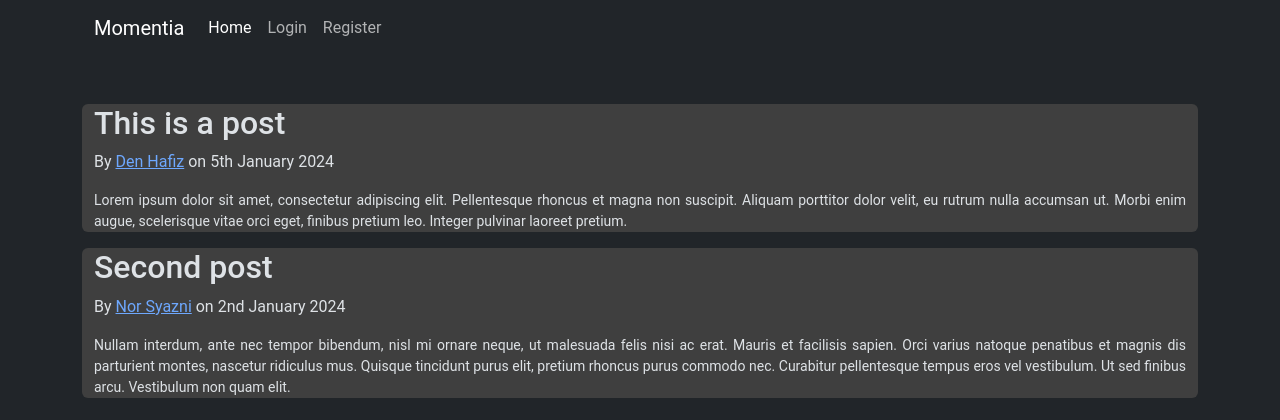
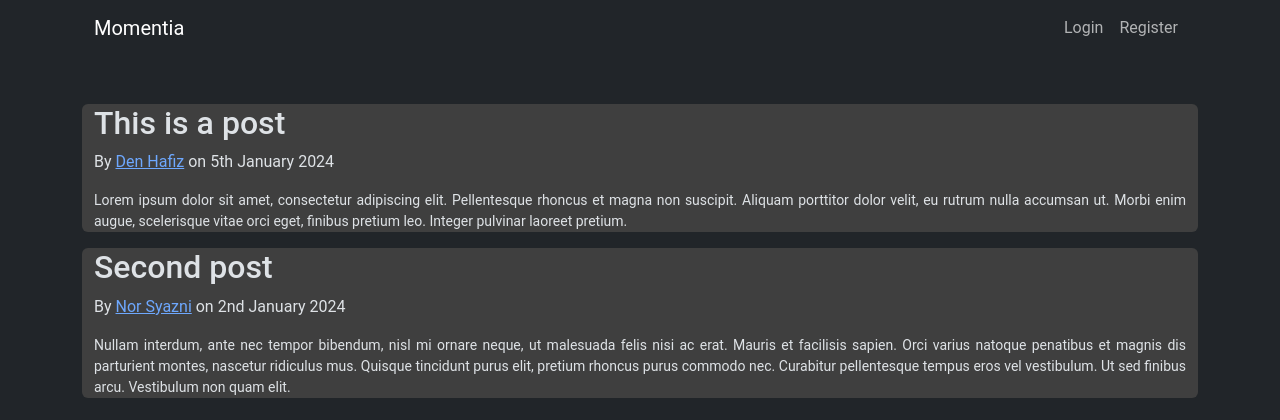
Before and after one commit to DenHafiz69/momentia, a Flask app: page / in a window 1280 px wide. Shown: the top 420 px of the page. Run offline with Flask 3, Linux system fonts and the light colour scheme; some libraries are stand-ins or nearby versions.

Commit message:
Make some nav-item tot the right

```diff
--- a/templates/layout.html
+++ b/templates/layout.html
@@ -43,7 +43,20 @@
                 <span class="navbar-toggler-icon"></span>
                 </button>
                 <div class="collapse navbar-collapse" id="navbarNav">
-                <ul class="navbar-nav">
+                    <div class="navbar-nav me-auto">
+                        <!-- <a class="nav-item nav-link" href="#">Home</a> -->
+                    </div>
+                    <div class="navbar-nav">
+                        {% if session["user_id"] %}
+                            <a class="nav-item nav-link {% if request.endpoint == 'settings' %}active{% endif %}" href="{{ url_for('settings') }}">Settings</a>
+                            <a class="nav-item nav-link" href="{{ url_for('logout') }}">Logout</a>
+                        {% else %}
+                            <a class="nav-item nav-link {% if request.endpoint == 'login' %}active{% endif %}"  href="{{ url_for('login') }}">Login</a>
+                            <a class="nav-item nav-link {% if request.endpoint == 'register' %}active{% endif %}" href="{{ url_for('register') }}">Register</a>
+                        {% endif %}
+                    </div>
+
+                <!-- <ul class="navbar-nav">
                     <li class="nav-item">
                         <a class="nav-link {% if request.endpoint == 'index' %}active{% endif %}" href="{{ url_for('index') }}">Home</a>
                     </li>
@@ -64,7 +77,7 @@
                             <a class="nav-link {% if request.endpoint == 'register' %}active{% endif %}" href="{{ url_for('register') }}">Register</a>
                         </li>
                     {% endif %}
-                </ul>
+                </ul> -->
                 </div>
             </div>
         </nav>
```
